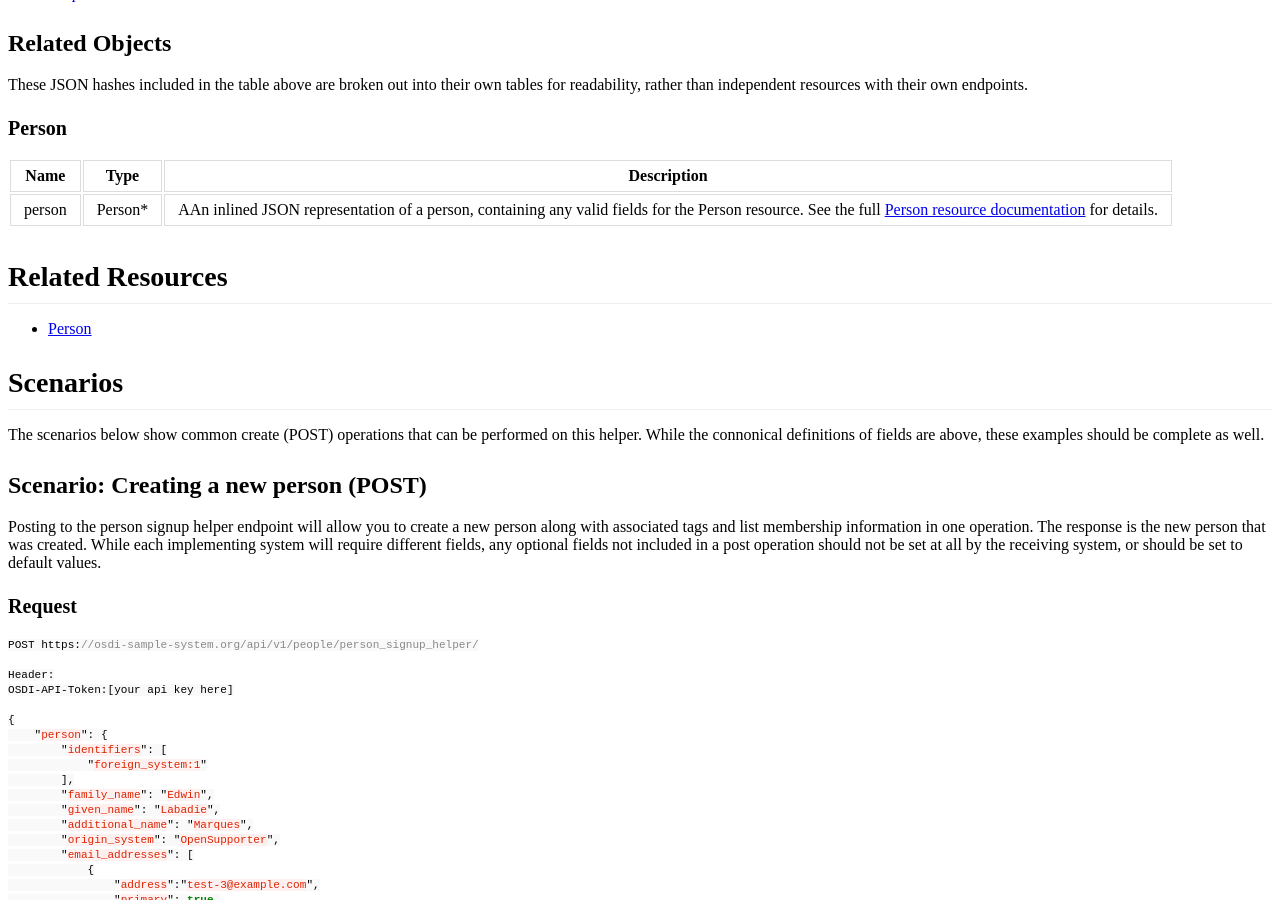
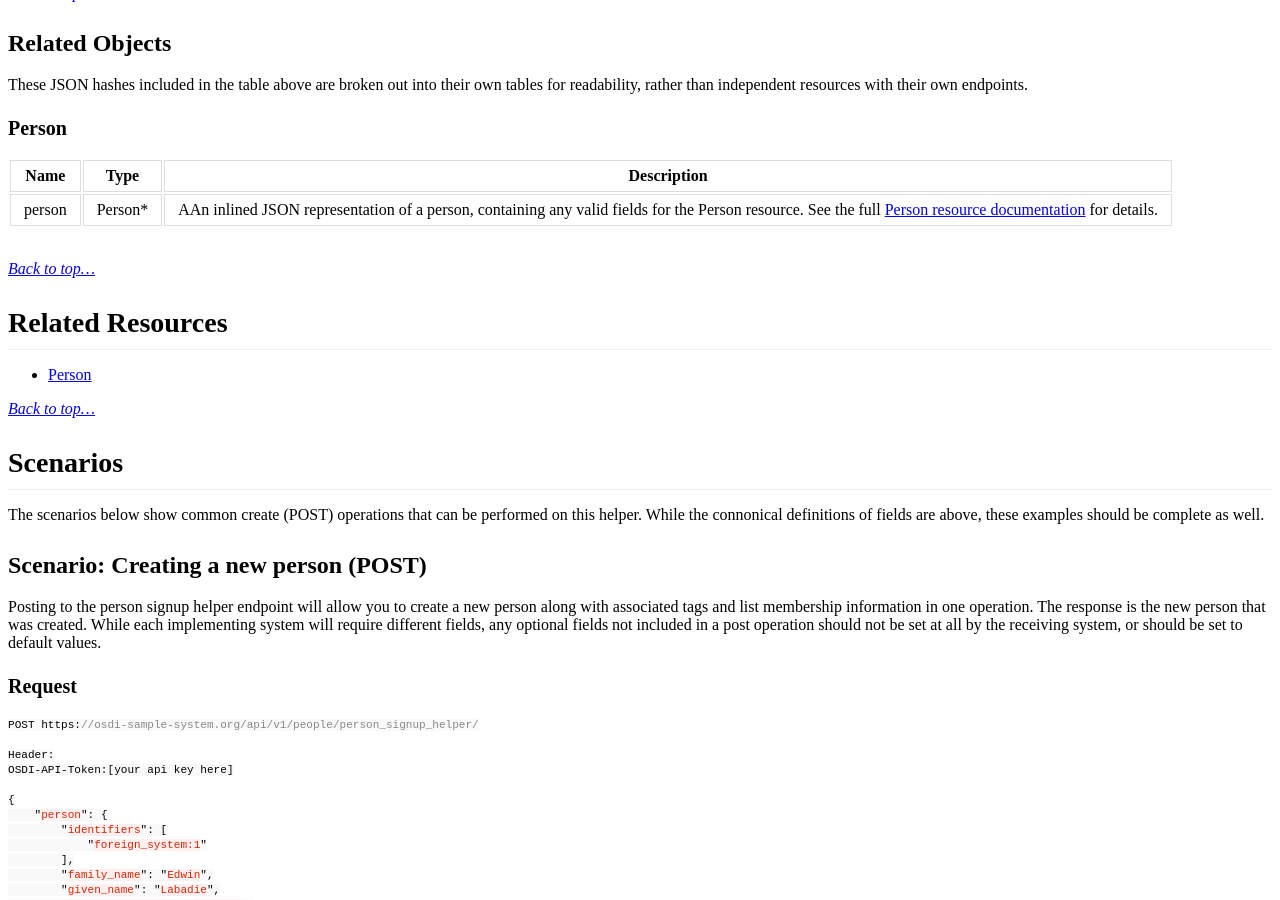
Before and after one commit to opensupporter/osdi-docs, a Jekyll site: the page built from person_signup.md, in a window 1280 px wide and 900 px high, scrolled down 1361 px. Built offline with Jekyll 4.4.1, drawn with Linux system fonts in a browser that asks for light colours; a style sheet for code colours, icons or effects is not loaded.

Commit message:
adding back to top links

```diff
--- a/person_signup.md
+++ b/person_signup.md
@@ -60,11 +60,14 @@ These JSON hashes included in the table above are broken out into their own tabl
 |-----------    |-----------|--------------
 |person      |Person*     |AAn inlined JSON representation of a person, containing any valid fields for the Person resource. See the full [Person resource documentation](person.md) for details.
 
+_[Back to top...](#)_
 
 
 ## Related Resources
 
 * [Person](person.md)
+
+_[Back to top...](#)_
 
 
 ## Scenarios
```
